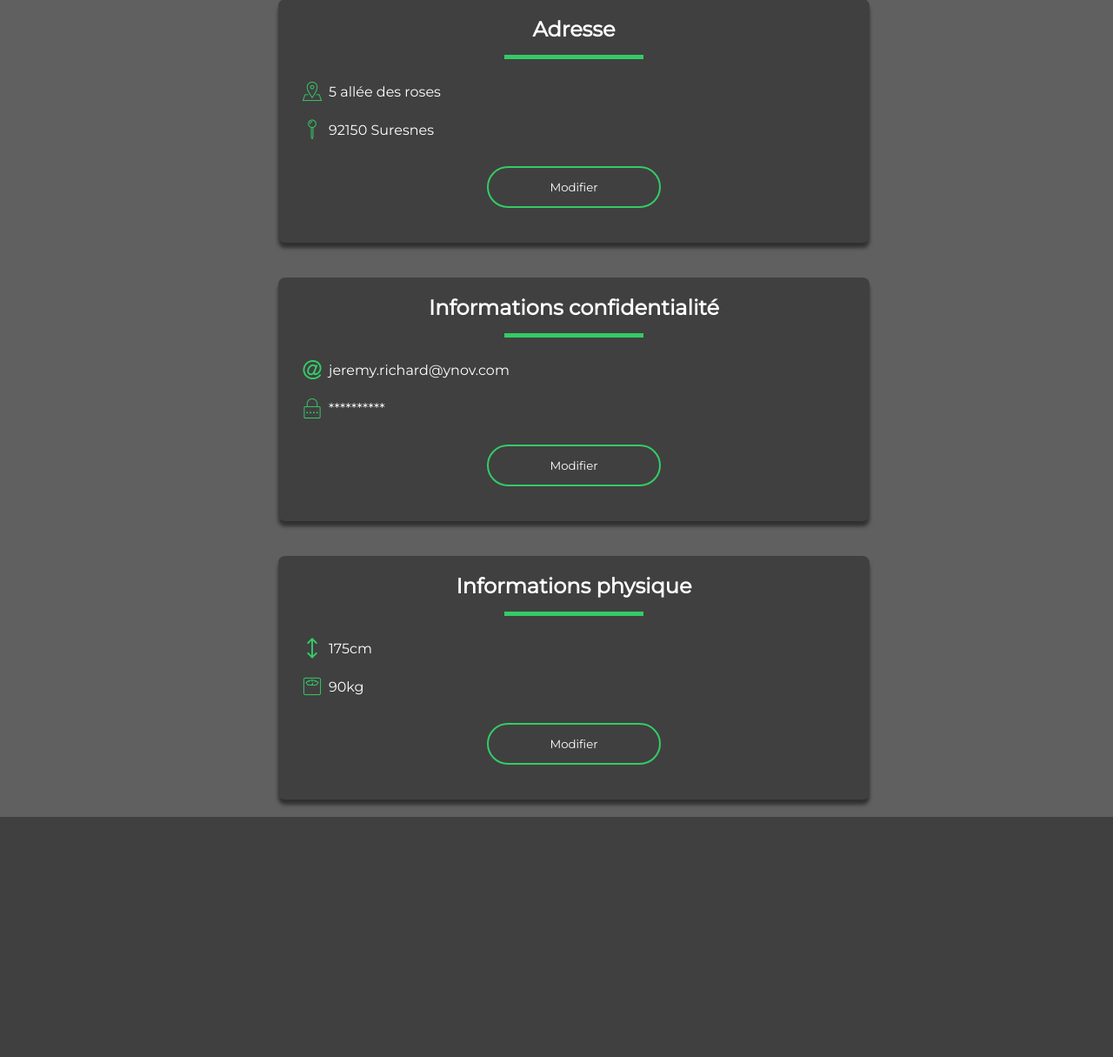
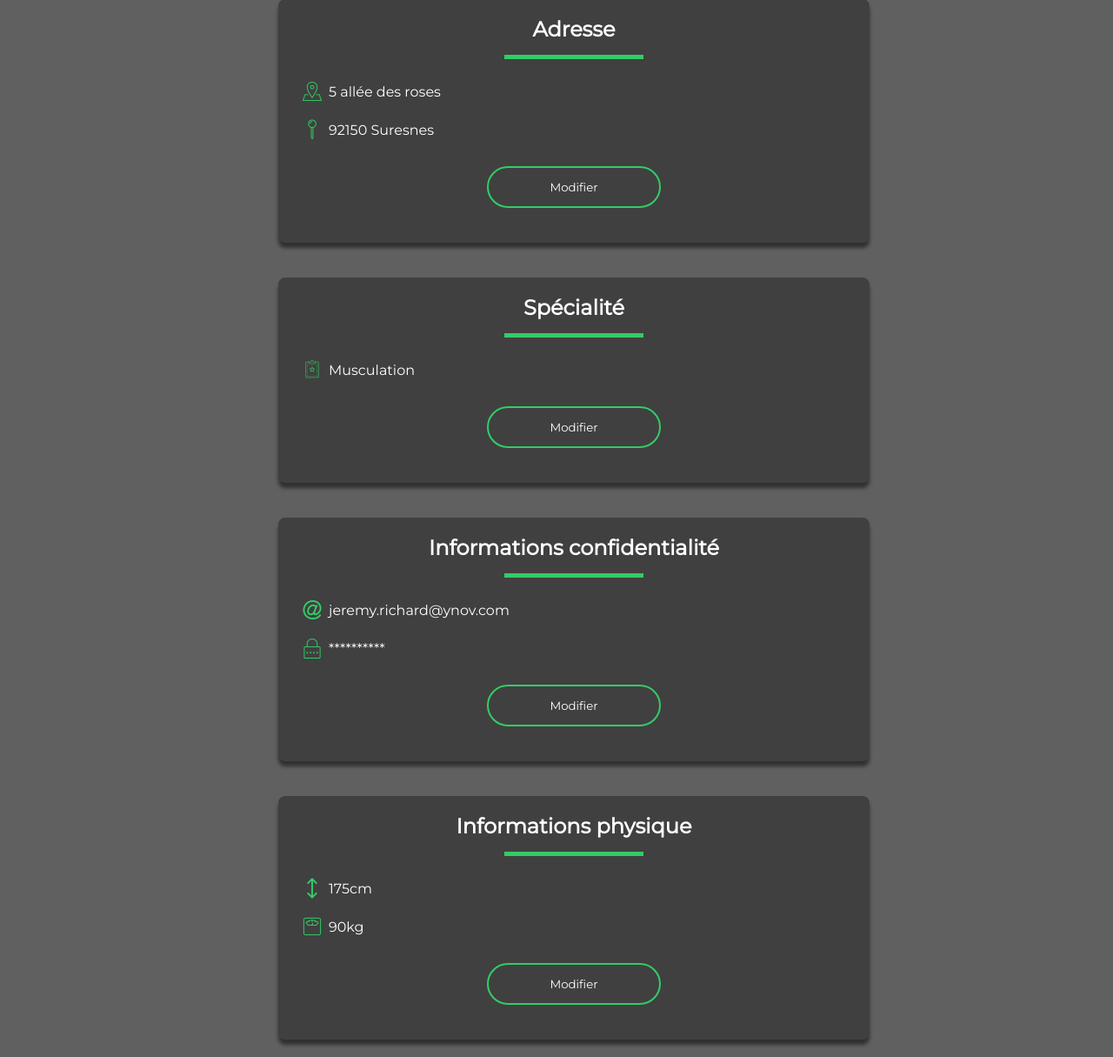
Before and after one commit to DavidMTdev/Sportify, a PHP site: page /profil.html in a window 1280 px wide. Shown: the part 832-2047 px from the top of the page at 87% size. Before the commit the page ends 1771 px from the top, so only its background shows below. Run offline with PHP 8.4, Linux system fonts and the light colour scheme; some libraries are stand-ins or nearby versions.

```diff
--- a/php/assets/css/profil.css
+++ b/php/assets/css/profil.css
@@ -44,7 +44,7 @@ body{
     color: white;
 }
 
-.profil-contact,.profil-body,.profil-address,.profil-password{
+.profil-contact,.profil-body,.profil-address,.profil-password,.profil-speciality{
     padding: 20px;
     width: 100%;
     display: flex;
@@ -61,7 +61,7 @@ body{
     padding: 10px 0;
 }
 
-.contact,.body,.address,.password{
+.contact,.body,.address,.password,.speciality{
     width: 50%;
     /* border: 0.2px solid black; */
     background: #404040;
@@ -103,6 +103,22 @@ body{
 }
 
 
+.profil-speciality li{
+    display: flex;
+    align-items: center;
+    padding: 10px 0;
+}
+
+.profil-speciality img{
+    padding: 0 7px;
+}
+
+.profil-speciality h2{
+    text-align: center;
+    color: white;
+}
+
+
 .profil-password li{
     display: flex;
     align-items: center;
@@ -135,7 +151,7 @@ body{
     margin: 15px auto;
 }
 
-.contact-modify,.address-modify,.password-modify,.body-modify{
+.contact-modify,.address-modify,.password-modify,.body-modify,.speciality-modify{
     background: none;
     display: block;
     margin: 20px auto;
@@ -185,3 +201,7 @@ body{
 .presentation-modify:hover{
     background : #33cc66;
 }
+
+.speciality-modify:hover{
+    background : #33cc66;
+}
--- a/php/profil.html
+++ b/php/profil.html
@@ -96,6 +96,19 @@
                 </div>
             </div>
 
+            <div class="profil-speciality">
+                <div class="speciality">
+                    <h2>Spécialité</h2>
+                    <div class="border"></div>
+
+                    <ul>
+                        <li><img src="assets/icons/icons8-collage-spécial-24.png" alt=""> Musculation </li>
+                    </ul>
+                    <input class="speciality-modify" type="submit" name="" id="" value="Modifier">
+                </div>
+            </div>
+
+
             <div class="profil-password">
 
                     <div class="password">
```
Also changed, not shown: php/coach.html (+12 -4 lines), php/index.html (+12 -4 lines), php/login.html (+12 -4 lines), php/signup.html (+14 -6 lines), php/assets/icons/icons8-collage-spécial-24.png (added).
